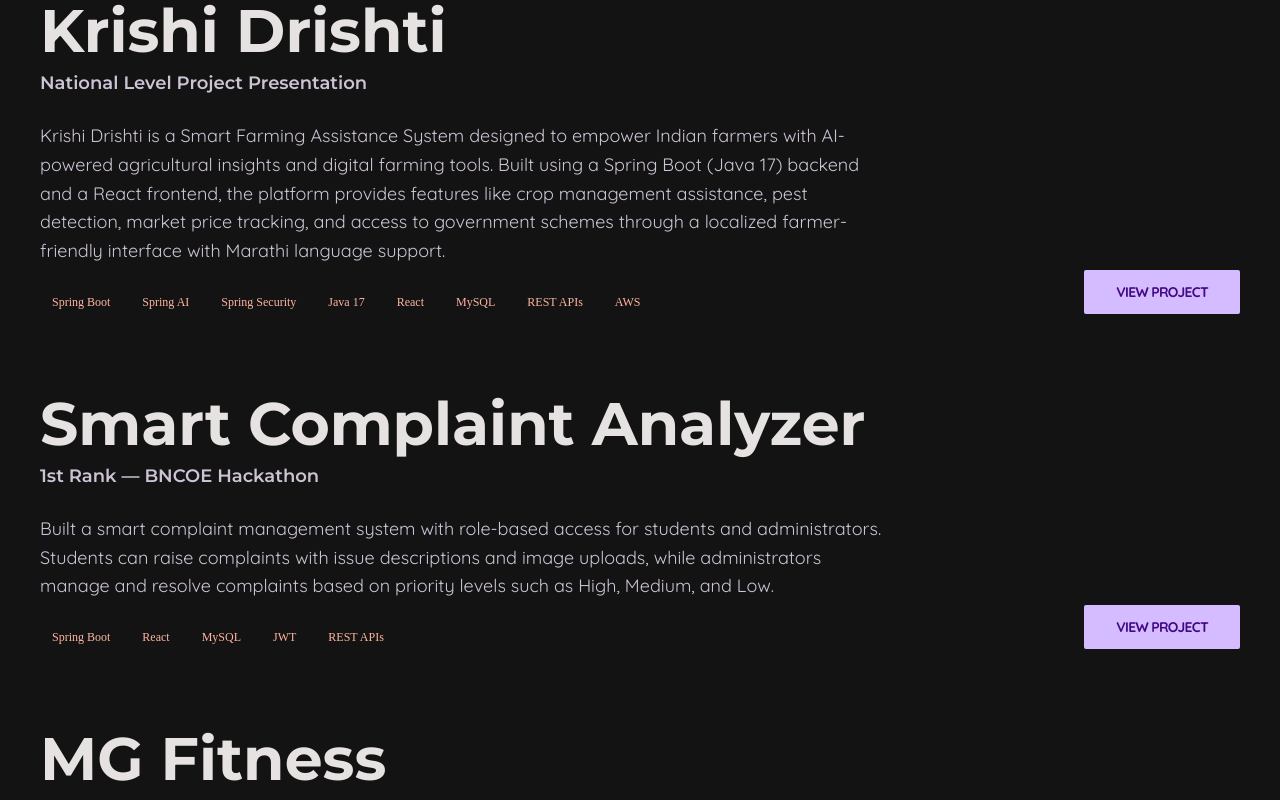
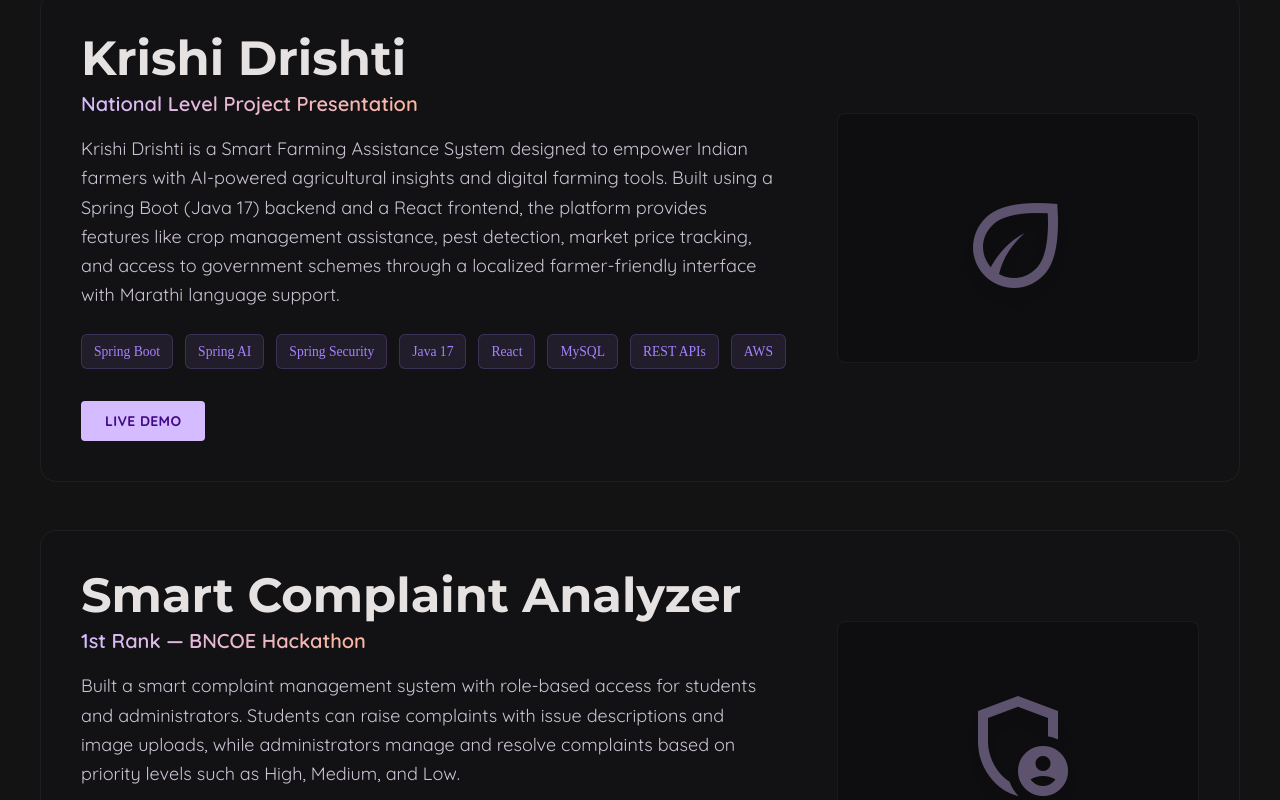
Before and after one commit to adarshmaske4224/portfolio, a React (Vite) app: page / in a window 1280 px wide. Shown: the part 1700-2500 px from the top of the page. Built offline with nearby package versions, Linux system fonts and the light colour scheme; a web font is replaced by a local one.

Commit message:
last commit

```diff
--- a/src/components/Expertise.jsx
+++ b/src/components/Expertise.jsx
@@ -1,12 +1,10 @@
-import backendIcon from '../assets/backend-icon.png'
 import BackgroundCube from './BackgroundCube'
 
 
 const expertiseCards = [
   {
     id: 'backend',
-    icon: 'image',
-    iconSrc: backendIcon,
+    icon: 'database',
     title: (
       <>
         <span className="text-primary">Backend</span>
--- a/src/components/Work.jsx
+++ b/src/components/Work.jsx
@@ -6,7 +6,9 @@
     description:
       'Krishi Drishti is a Smart Farming Assistance System designed to empower Indian farmers with AI-powered agricultural insights and digital farming tools. Built using a Spring Boot (Java 17) backend and a React frontend, the platform provides features like crop management assistance, pest detection, market price tracking, and access to government schemes through a localized farmer-friendly interface with Marathi language support.',
     tags: ['Spring Boot', 'Spring AI', 'Spring Security', 'Java 17', 'React', 'MySQL', 'REST APIs', 'AWS'],
-    link: '#',
+    icon: 'eco',
+    codeLink: '#',
+    demoLink: '#',
   },
   {
     id: 'smart-complaint',
@@ -15,7 +17,9 @@
     description:
       'Built a smart complaint management system with role-based access for students and administrators. Students can raise complaints with issue descriptions and image uploads, while administrators manage and resolve complaints based on priority levels such as High, Medium, and Low.',
     tags: ['Spring Boot', 'React', 'MySQL', 'JWT', 'REST APIs'],
-    link: '#',
+    icon: 'admin_panel_settings',
+    codeLink: '#',
+    demoLink: '#',
   },
   {
     id: 'mg-fitness',
@@ -24,7 +28,9 @@
     description:
       'Developed and deployed a responsive fitness website using React and Netlify, featuring smooth modern animations powered by GSAP for an interactive user experience.',
     tags: ['React', 'GSAP', 'Netlify', 'JavaScript', 'CSS'],
-    link: '#',
+    icon: 'fitness_center',
+    codeLink: '#',
+    demoLink: 'https://mg-fit.netlify.app/',
   },
 ]
 
@@ -33,32 +39,42 @@
     <section className="py-section-gap px-6 bg-surface" id="work">
       <div className="max-w-[1200px] mx-auto">
         {projects.map((project) => (
-          <div key={project.id} className="flex flex-col md:flex-row gap-16 mb-20 items-end">
-            <div className="md:w-3/4">
-              <h2 className="font-display-lg text-4xl md:text-6xl text-on-surface mb-6 leading-tight">
+          <div key={project.id} className="flex flex-col md:flex-row gap-10 mb-12 items-center bg-[#121214] border border-white/5 p-8 md:p-10 rounded-2xl transition-all hover:border-white/10 hover:shadow-2xl hover:shadow-primary/5">
+            <div className="w-full md:w-2/3 order-2 md:order-1 flex flex-col items-start">
+              <h2 className="font-display-lg text-3xl md:text-5xl text-on-surface mb-2 leading-tight">
                 <span className="font-bold">{project.title}</span>
-                <span className="block font-normal text-on-surface-variant text-body-lg mt-2">
+              </h2>
+              {project.subtitle && (
+                <span className="block font-semibold bg-gradient-to-r from-primary to-secondary bg-clip-text text-transparent text-lg md:text-xl mb-4">
                   {project.subtitle}
                 </span>
-              </h2>
-              <p className="text-on-surface-variant text-body-lg">{project.description}</p>
-              <div className="mt-6 flex flex-wrap gap-2">
+              )}
+              <p className="text-on-surface-variant text-body-lg max-w-[65ch] mb-6 leading-relaxed">
+                {project.description}
+              </p>
+              <div className="flex flex-wrap gap-3 mb-8">
                 {project.tags.map((tag) => (
-                  <span key={tag} className="bg-surface-elevated text-secondary font-label-mono text-xs px-3 py-1">
+                  <span key={tag} className="bg-[#a882ff]/10 text-[#a882ff] font-label-mono px-3 py-1.5 rounded-md text-[0.85rem] border border-[#a882ff]/20">
                     {tag}
                   </span>
                 ))}
               </div>
-            </div>
-            <div className="flex flex-col relative group items-end justify-center md:w-1/4">
-              <div className="text-center">
+              <div className="flex flex-wrap gap-4">
                 <a
-                  className="inline-block bg-primary text-on-primary px-8 py-3 rounded hover:bg-primary-fixed-dim neon-glow transition-all duration-300 font-bold uppercase text-sm tracking-tighter"
-                  href={"https://mg-fit.netlify.app/"}
+                  className="inline-flex items-center justify-center bg-primary text-on-primary px-6 py-2.5 rounded-lg hover:bg-primary-fixed-dim hover:-translate-y-1 hover:shadow-lg hover:shadow-primary/20 transition-all duration-300 font-bold uppercase text-sm tracking-wide"
+                  href={project.demoLink}
+                  target="_blank"
+                  rel="noopener noreferrer"
                 >
-                  View Project
+                  Live Demo
                 </a>
               </div>
+            </div>
+
+            <div className="w-full md:w-1/3 order-1 md:order-2 flex items-center justify-center p-12 bg-black/20 rounded-xl border border-white/5 aspect-square md:aspect-auto md:h-full min-h-[250px]">
+              <span className="material-symbols-outlined text-[120px] text-primary/40 drop-shadow-lg">
+                {project.icon}
+              </span>
             </div>
           </div>
         ))}
```
